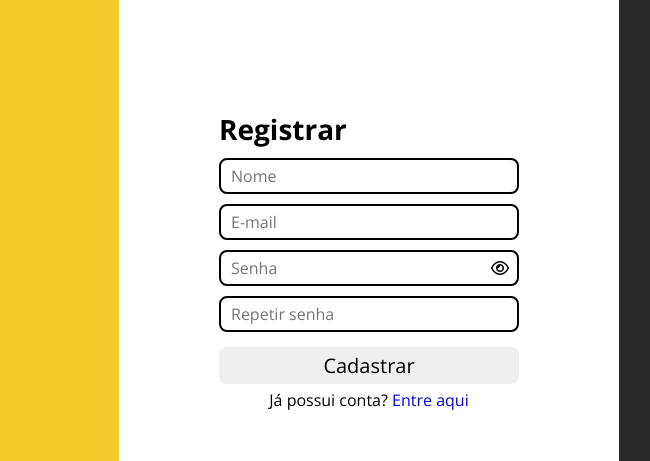
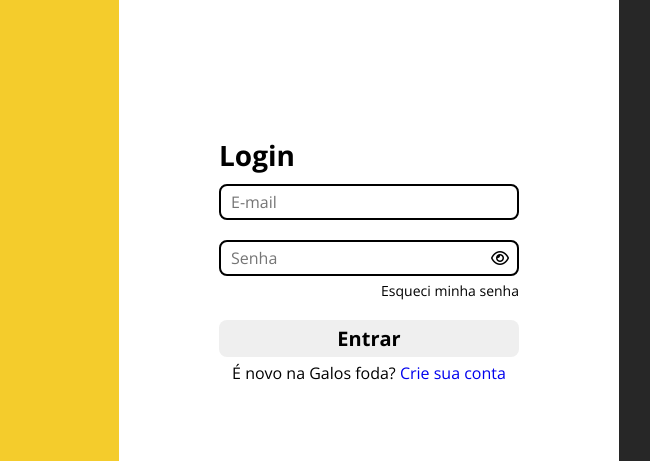
Before and after one commit to Fuuuzer/galos-foda, a plain HTML site: page auth/auth.html in a window 1280 px wide. Shown: the part 140-601 px from the top of the page, 521-1171 px from the left. Drawn offline with nearby package versions, Linux system fonts and the light colour scheme.

Commit message:
deu por hj

```diff
--- a/auth/auth.html
+++ b/auth/auth.html
@@ -20,7 +20,7 @@
     </div>
 
     <div class="right-side">
-      <div class="login-inputs hidden">
+      <div class="login-inputs">
         <h3>Login</h3>
         <input class="email" type="text" placeholder="E-mail">
         <div class="senha-div">
@@ -32,7 +32,7 @@
         <p>É novo na Galos foda? <a href="#" id="show-register">Crie sua conta</a></p>
       </div>
 
-      <div class="form-register">
+      <div class="form-register hidden">
         <h3>Registrar</h3>
         <div class="inputs">
           <input type="text" placeholder="Nome">
```
